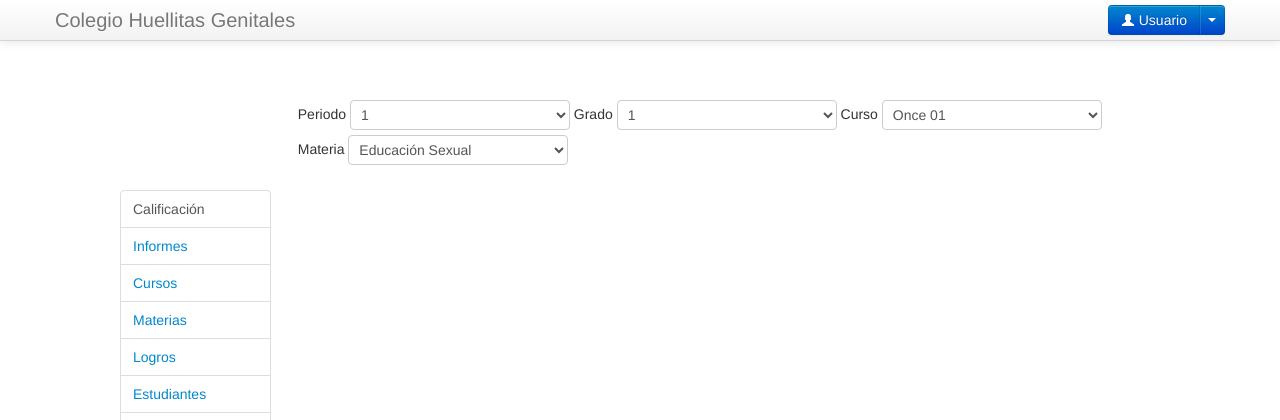
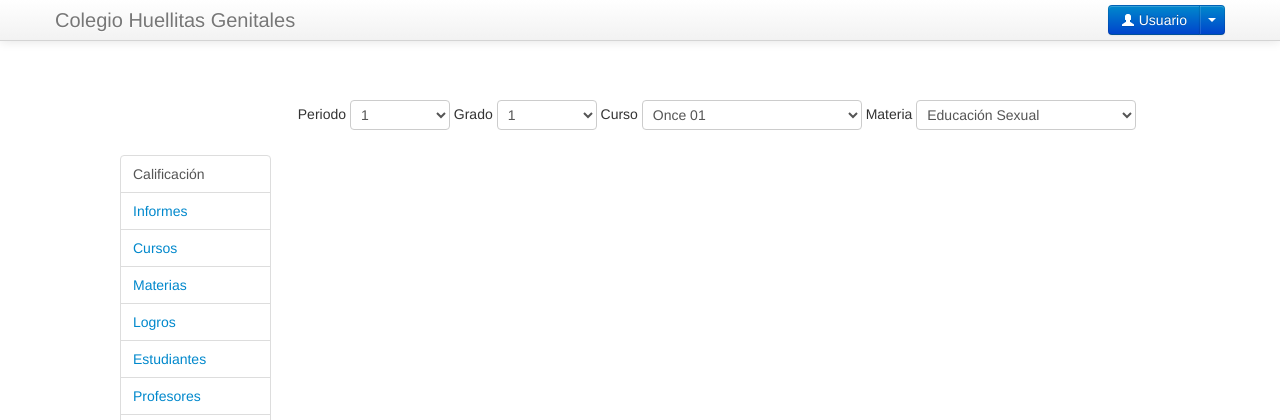
Before and after one commit to a13xander/school, a Django app: page /qualification/ in a window 1280 px wide. Shown: the top 420 px of the page. Run offline with Django 3.2, Linux system fonts and the light colour scheme; some libraries are stand-ins or nearby versions.

Commit message:
Mas cambios qualification.html

```diff
--- a/CodeSchool/CodeSchool/Static/css/style.css
+++ b/CodeSchool/CodeSchool/Static/css/style.css
@@ -32,3 +32,11 @@
 	padding-top: 50px;
 	padding-bottom: 50px;
 }
+
+.comboboxPeriodo{
+	width: 100px;
+}
+
+.comboboxGrado{
+	width: 100px;
+}
```
